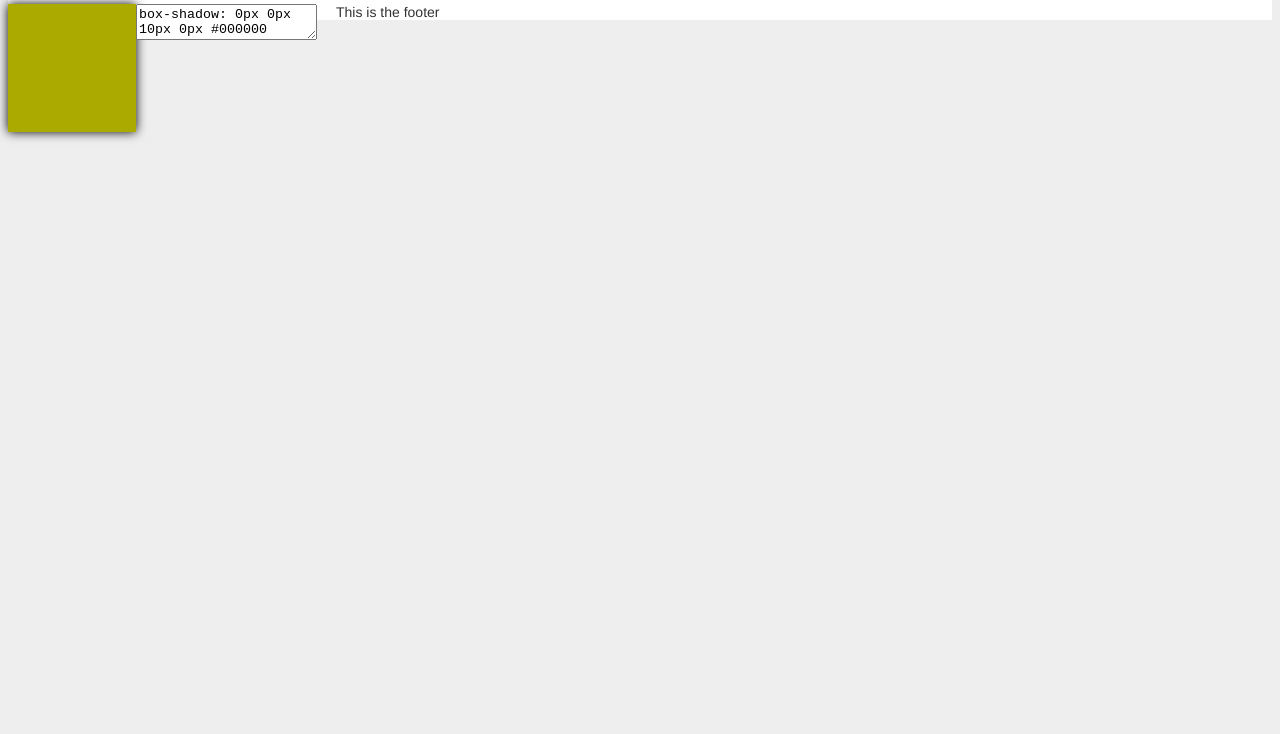
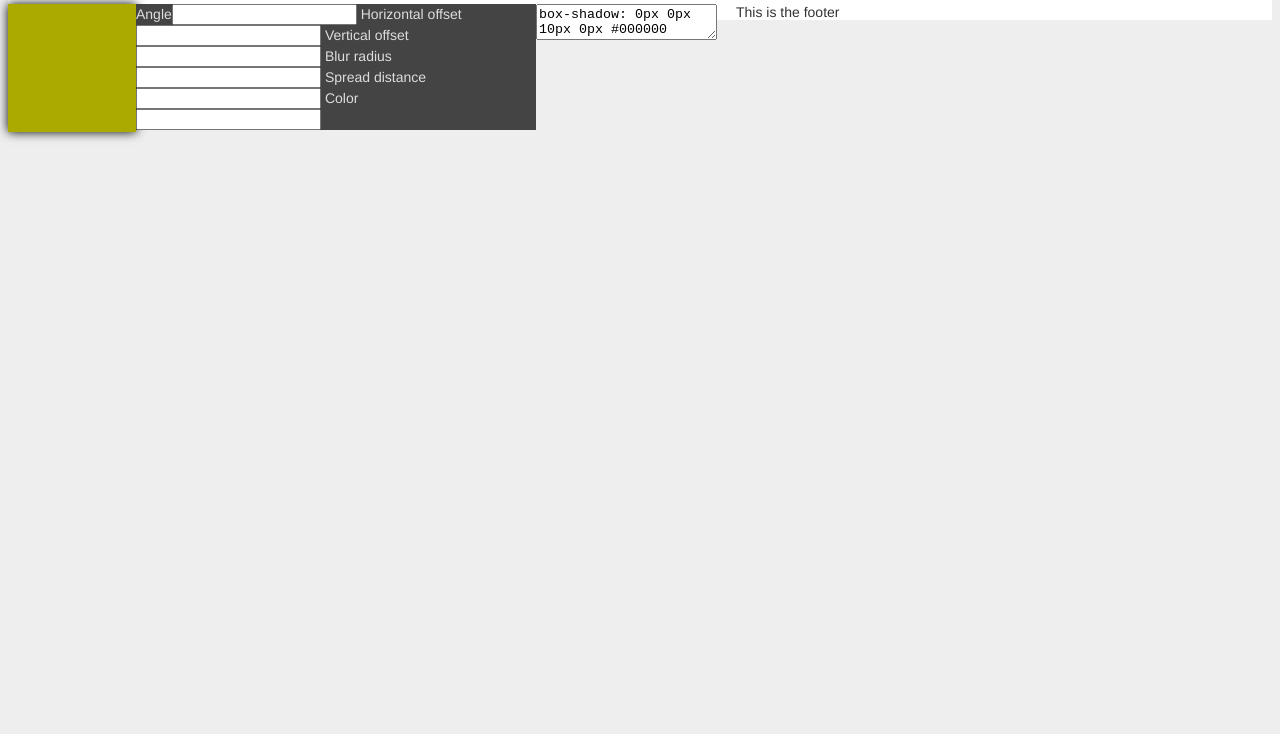
Before and after one commit to mgiulio/backbone-box-shadow-tool, a plain HTML site: page index.html in a window 1280 px wide. Shown: the part 66-800 px from the top of the page. Drawn offline with nearby package versions, Linux system fonts and the light colour scheme.

Commit message:
Add basic controls

```diff
--- a/index.html
+++ b/index.html
@@ -16,6 +16,12 @@
 	<section id="sample-box">
 	</section>
 	<section id="controls">
+		<label for="angle">Angle</label><input id="angle" type="text">
+		<label for="angle">Horizontal offset</label><input id="horizontal-offset" type="text">
+		<label for="angle">Vertical offset</label><input id="vertical-offset" type="text">
+		<label for="angle">Blur radius</label><input id="blur-radius" type="text">
+		<label for="angle">Spread distance</label><input id="spread-distance" type="text">
+		<label for="angle">Color</label><input id="color" type="text">
 	</section>
 	<section id="css-output">
 		<textarea></textarea>
@@ -25,36 +31,6 @@
 <footer>
 	<p>This is the footer</p>
 </footer>
-
-<!-- <script type="text/template" id="item-template">
-	<div class="todo <%= done ? 'done' : '' %>">
-		<div class="display">
-			<input class="check" type="checkbox" <%= done ? 'checked="checked"' : '' %> />
-			<div class="todo-text"></div>
-			<span class="todo-destroy"></span>
-		</div>
-		<div class="edit">
-			<input class="todo-input" type="text" value="" />
-		</div>
-	</div>
-</script>
-
-<script type="text/template" id="stats-template">
-	<% if (total) { %>
-		<span class="todo-count">
-			<span class="number"><%= remaining %></span>
-			<span class="word"><%= remaining == 1 ? 'item' : 'items' %></span> left.
-		</span>
-	<% } %>
-	<% if (done) { %>
-		<span class="todo-clear">
-			<a href="#">
-				Clear <span class="number-done"><%= done %></span>
-				completed <span class="word-done"><%= done == 1 ? 'item' : 'items' %></span>
-			</a>
-		</span>
-	<% } %>
-</script> -->
 
 <script src="js/json2.js"></script>
 <script src="https://ajax.googleapis.com/ajax/libs/jquery/1.6.2/jquery.min.js"></script>
--- a/style.css
+++ b/style.css
@@ -17,6 +17,7 @@ section#controls {
 	width: 400px;
 	float: left;
 	background: #444;
+	color: #dddddd;
 }
 section#css-output {
 	float: left;
```
